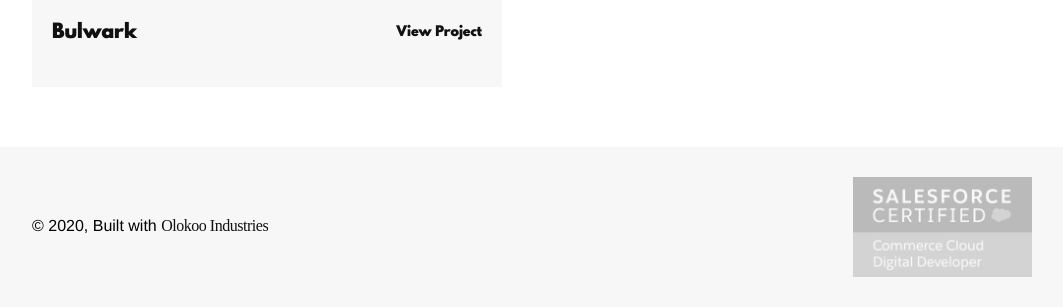
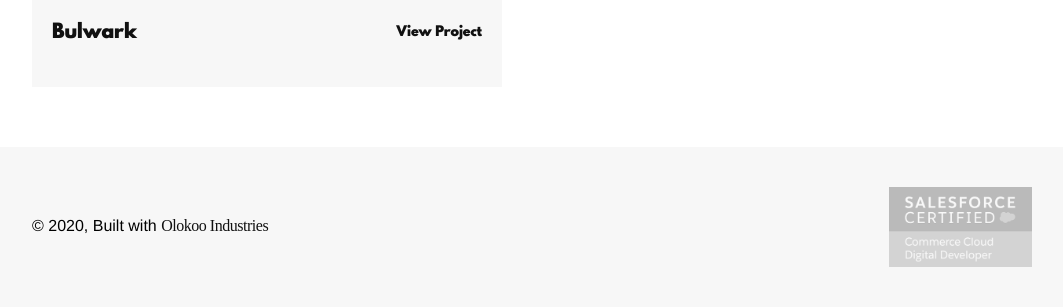
Before and after one commit to olokoo/ianrugg, a Gatsby site: page / in a window 1280 px wide. Shown: the part 1378-1685 px from the top of the page, without its empty margins (108-1171 px from the left). Built offline with nearby package versions, Linux system fonts and the light colour scheme; Gatsby itself is replaced by a stand-in of ours.

Commit message:
Decreased certification badge height.

```diff
--- a/src/styles/global.scss
+++ b/src/styles/global.scss
@@ -272,8 +272,8 @@ footer {
 		height: $footer-height;
 
 		.certification-badge {
-			margin-top: 30px;
-			height: $footer-height - 60px;
+			margin-top: 40px;
+			height: $footer-height - 80px;
 			transition: all 300ms;
 			opacity: 0.3;
 			transition: all 300ms;
```
